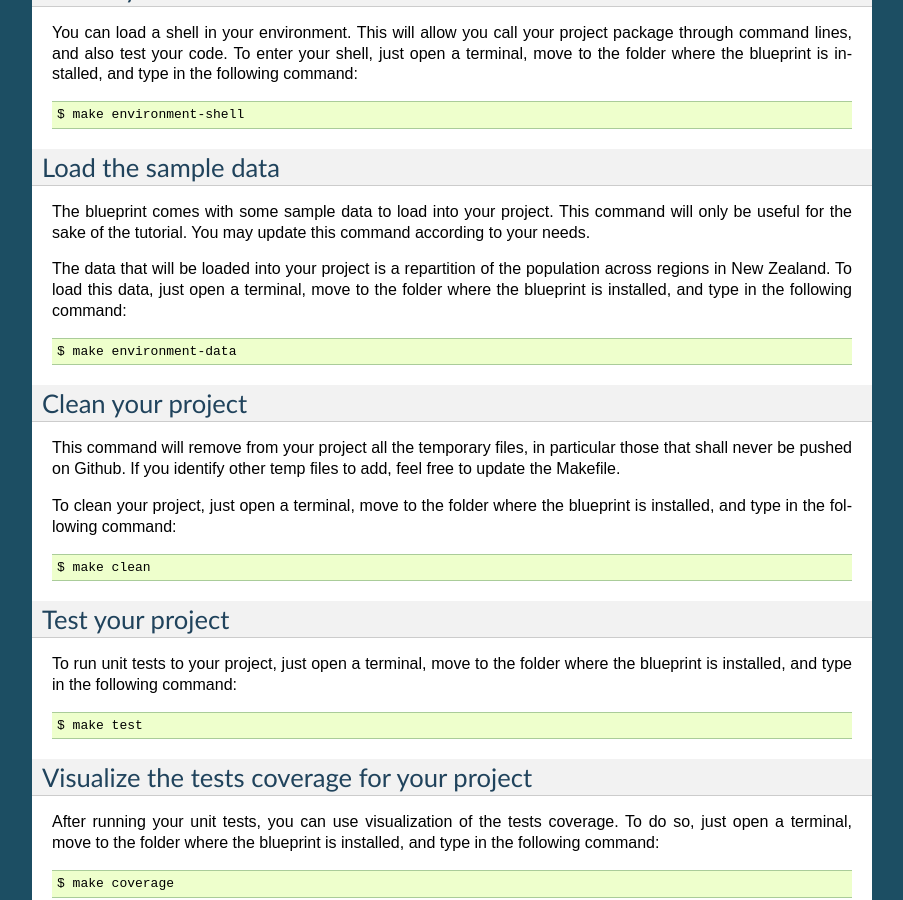
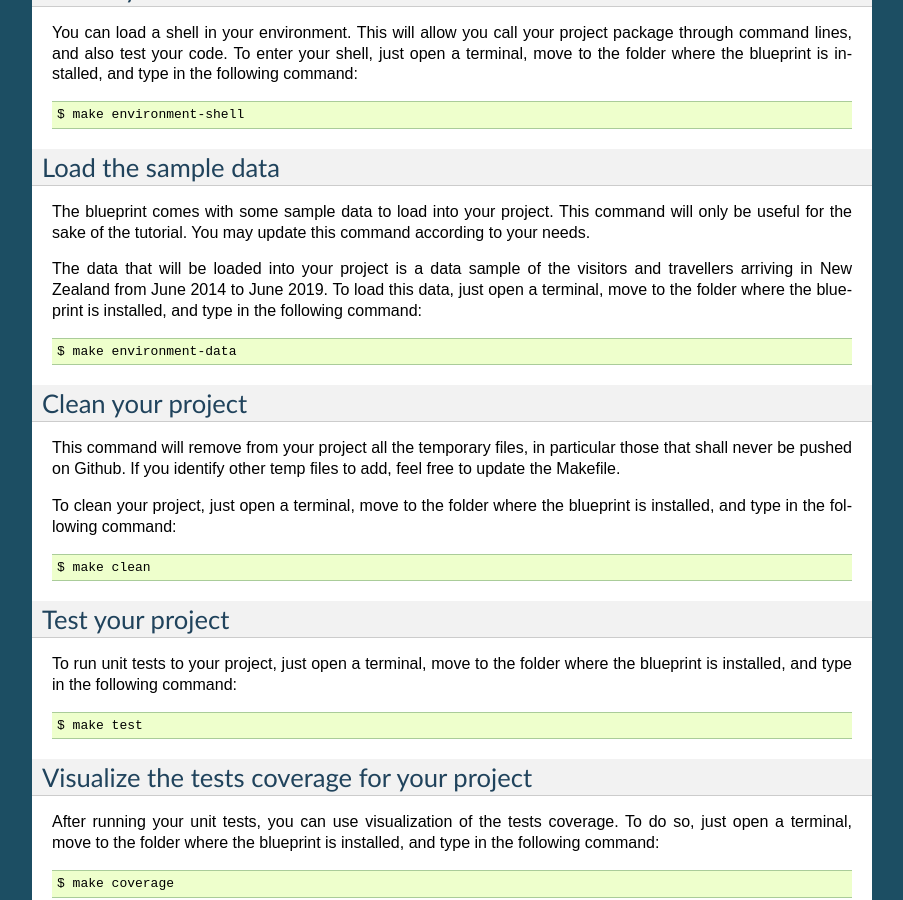
Before and after one commit to mysketches/data-science-blueprint, a Sphinx documentation site: the page built from docs/source/installation/makefile.rst, in a window 1280 px wide and 900 px high, scrolled down 2144 px. Shown: the whole window, without its empty margins (198-1101 px from the left). Built offline with Sphinx 7.4.7, drawn with Linux system fonts in a browser that asks for light colours; pages that are not in the unit, such as notebooks, are missing from menus.

Commit message:
Documentation

```diff
--- a/docs/source/installation/makefile.rst
+++ b/docs/source/installation/makefile.rst
@@ -109,7 +109,7 @@ Load the sample data
 The blueprint comes with some sample data to load into your project. This command will only be useful for the sake of
 the tutorial. You may update this command according to your needs.
 
-The data that will be loaded into your project is a repartition of the population across regions in New Zealand. To load this data, just open a
+The data that will be loaded into your project is a data sample of the visitors and travellers arriving in New Zealand from June 2014 to June 2019. To load this data, just open a
 terminal, move to the folder where the blueprint is installed, and type in the following command::
 
         $ make environment-data
```
Also changed, not shown: docs/source/_static/notebook.png, 2 other files.
